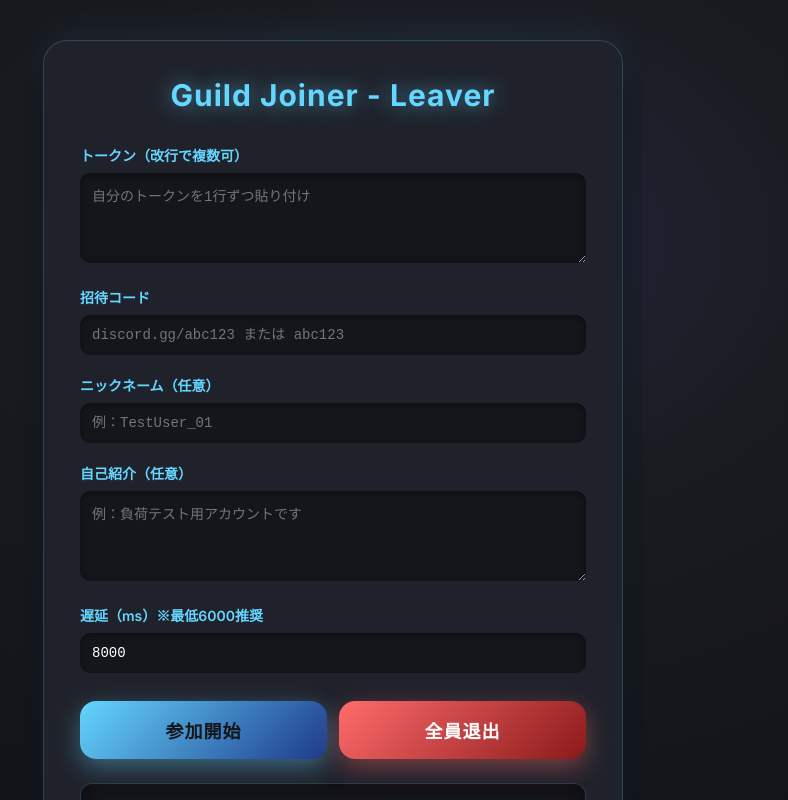
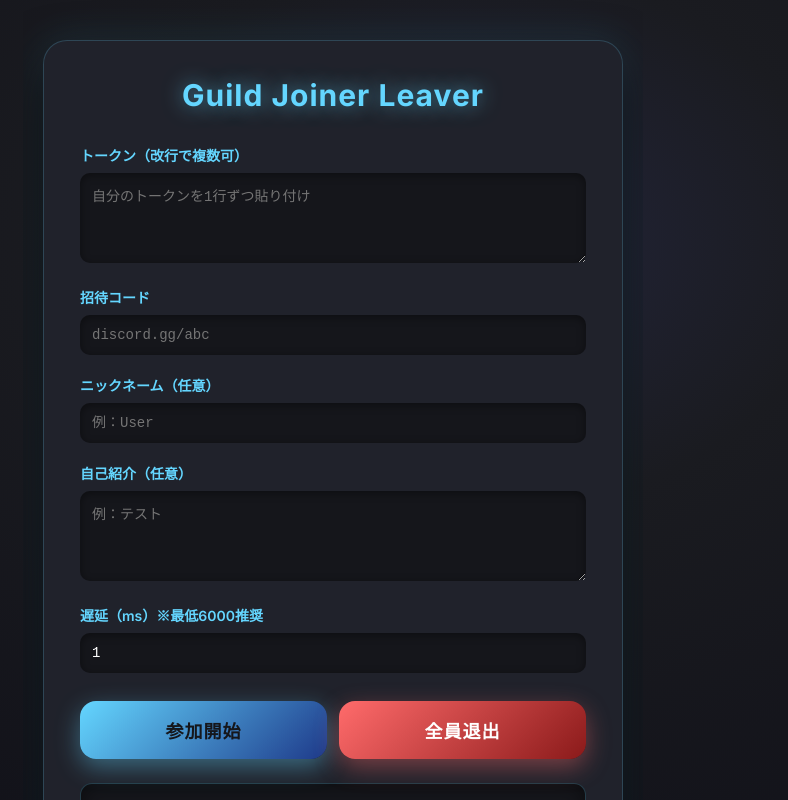
Before and after one commit to tls-client/guild-joiner, a plain HTML site: page index.html in a window 1280 px wide. Shown: the whole page, without its empty margins (307-1095 px from the left). Drawn offline with Linux system fonts and the light colour scheme.

Commit message:
Update index.html

```diff
--- a/index.html
+++ b/index.html
@@ -131,29 +131,29 @@
 <body>
 <div class="container">
   <div class="card">
-    <h2>Guild Joiner - Leaver</h2>
+    <h2>Guild Joiner Leaver</h2>
 
     <label>トークン（改行で複数可）</label>
     <textarea id="tokens" placeholder="自分のトークンを1行ずつ貼り付け"></textarea>
 
     <label>招待コード</label>
-    <input type="text" id="invite" placeholder="discord.gg/abc123 または abc123">
+    <input type="text" id="invite" placeholder="discord.gg/abc">
 
     <label>ニックネーム（任意）</label>
-    <input type="text" id="nickname" placeholder="例：TestUser_01">
+    <input type="text" id="nickname" placeholder="例：User">
 
     <label>自己紹介（任意）</label>
-    <textarea id="bio" rows="2" placeholder="例：負荷テスト用アカウントです"></textarea>
+    <textarea id="bio" rows="2" placeholder="例：テスト"></textarea>
 
     <label>遅延（ms）※最低6000推奨</label>
-    <input type="number" id="delay" value="8000" min="3000">
+    <input type="number" id="delay" value="1" min="3000">
 
     <div class="button-group">
       <button class="primary" id="joinBtn">参加開始</button>
       <button class="primary" id="leaveBtn">全員退出</button>
     </div>
 
-    <div id="log">ログはここに表示されます（何も操作しなければ真っ白）</div>
+    <div id="log">ログはここに表示されます</div>
   </div>
 </div>
 
```
